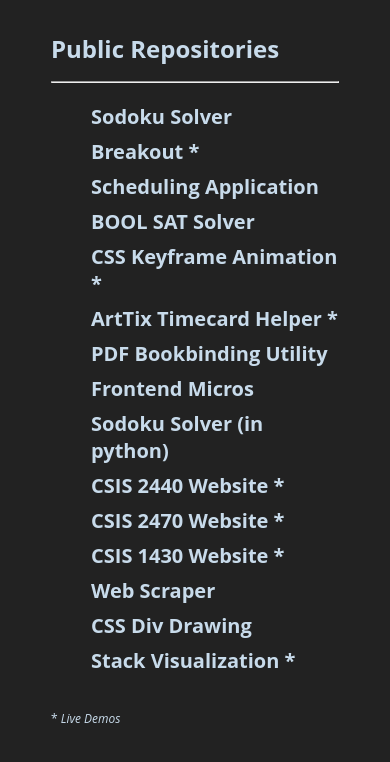
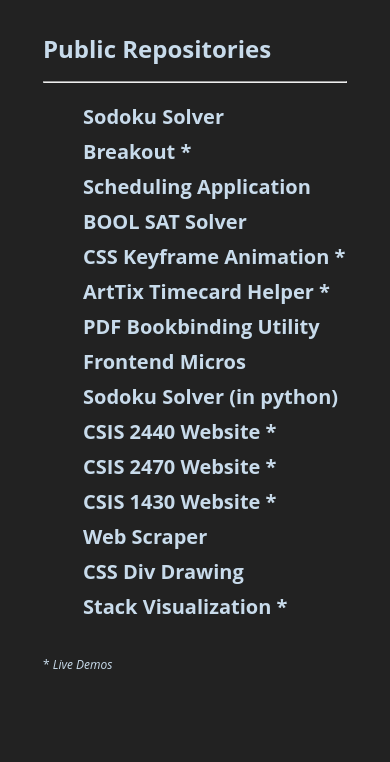
Before and after one commit to vxxce/vxxce.github.io, a plain HTML site: page index.html in a window 390 px wide. Drawn offline with Linux system fonts and the light colour scheme.

Commit message:
increase main width on mobile

```diff
--- a/index.css
+++ b/index.css
@@ -50,6 +50,6 @@ a:hover {
   }
 
   main {
-    width: 36rem;
+    width: 38rem;
   }
 }
```
